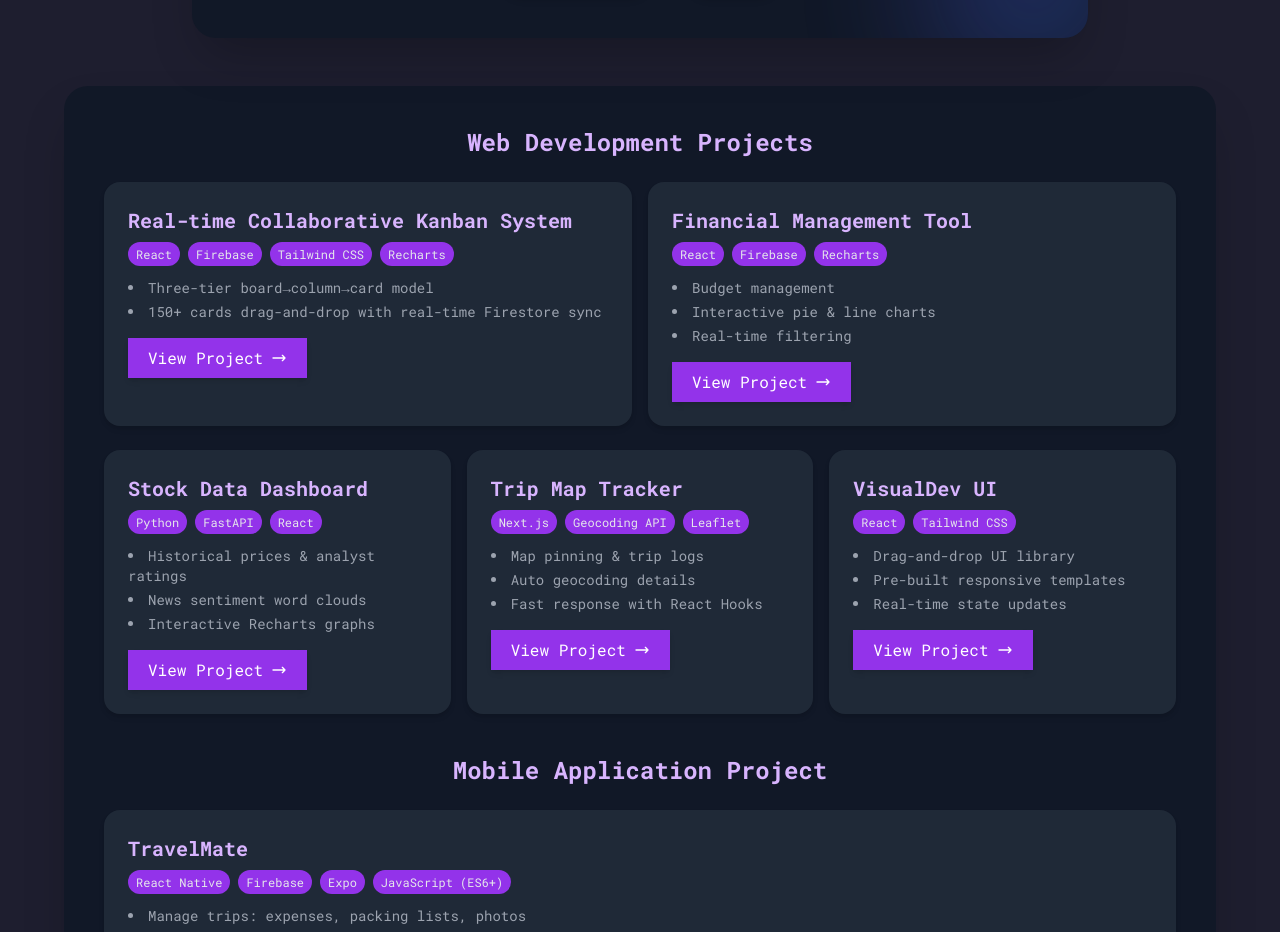
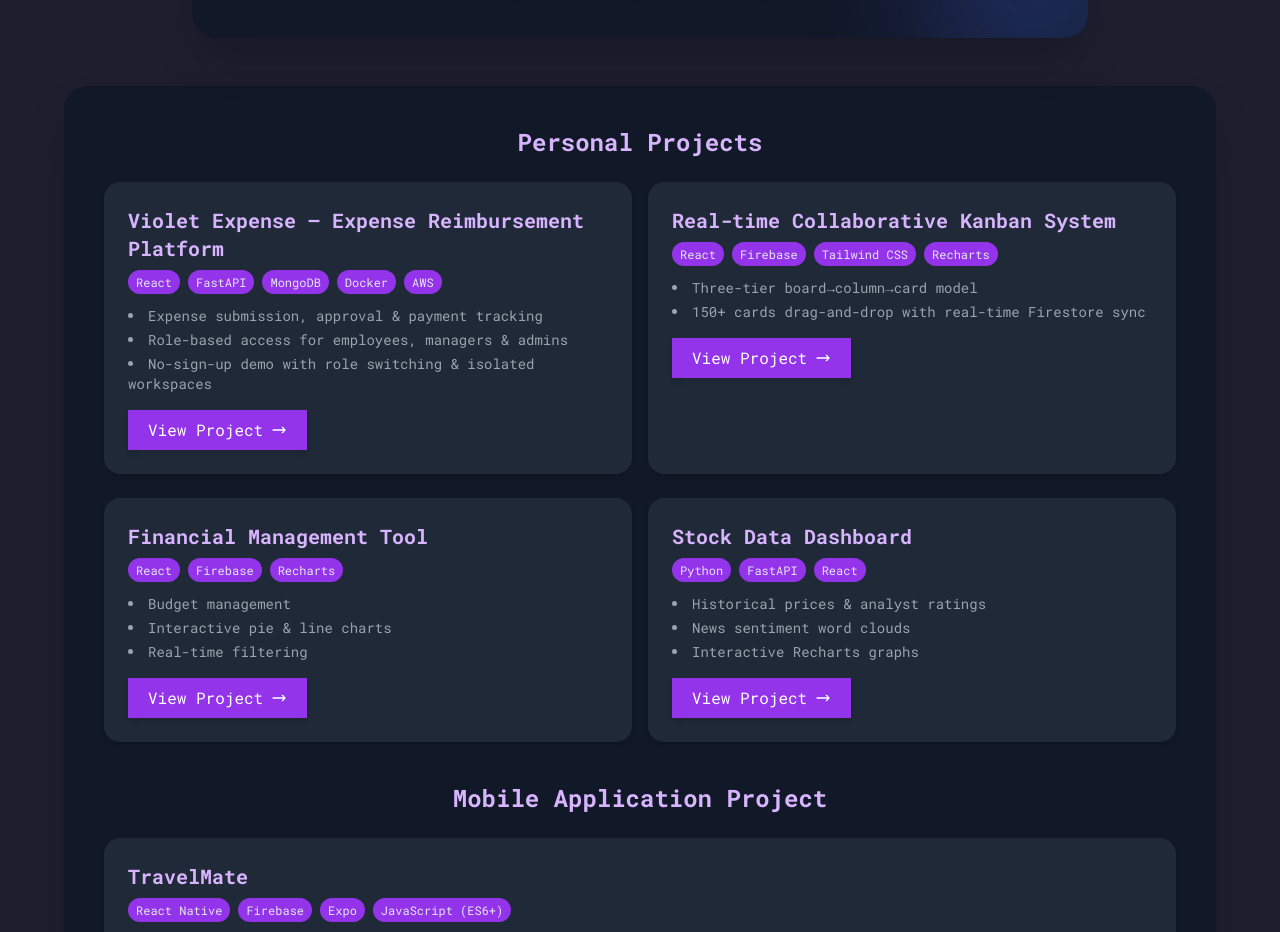
Before and after one commit to shihuayin/shihuayin.github.io, a React (Create React App) app: page / in a window 1280 px wide. Shown: the part 1160-2092 px from the top of the page. Built offline with nearby package versions, Linux system fonts and the light colour scheme.

Commit message:
Update personal projects with Violet Expense

```diff
--- a/src/components/Projects.js
+++ b/src/components/Projects.js
@@ -1,216 +1,3 @@
-// import RN1 from "../assets/RN1.png";
-// import RN2 from "../assets/RN2.png";
-// import RN3 from "../assets/RN3.png";
-// import RN4 from "../assets/RN4.png";
-
-// const Projects = () => {
-//   const projects = [
-//     {
-//       category: "Web Development Projects",
-//       items: [
-//         {
-//           title: "Real-time Collaborative Kanban System",
-//           tech: ["React", "Firebase", "Tailwind CSS", "Recharts"],
-//           description:
-//             "Three-tier board→column→card model;150+ cards drag-and-drop with real-time Firestore sync",
-//           link: "https://kanban-mvp.vercel.app/",
-//         },
-//         {
-//           title: "Financial Management Tool",
-//           tech: ["React", "Firebase", "Recharts"],
-//           description:
-//             "Budget management;Interactive pie & line charts;Real-time filtering",
-//           link: "https://personal-finance-app-amber.vercel.app/",
-//         },
-//         {
-//           title: "Stock Data Dashboard",
-//           tech: ["Python", "FastAPI", "React"],
-//           description:
-//             "Historical prices & analyst ratings;News sentiment word clouds;Interactive Recharts graphs",
-//           link: "https://stock-two-alpha.vercel.app/",
-//         },
-//         {
-//           title: "Trip Map Tracker",
-//           tech: ["Next.js", "Geocoding API", "Leaflet"],
-//           description:
-//             "Map pinning & trip logs;Auto geocoding details;Fast response with React Hooks",
-//           link: "https://travel-log-app-topaz.vercel.app/",
-//         },
-//         {
-//           title: "VisualDev UI",
-//           tech: ["React", "Tailwind CSS"],
-//           description:
-//             "Drag-and-drop UI library;Pre-built responsive templates;Real-time state updates",
-//           link: "https://visualdev-ui.vercel.app/",
-//         },
-//       ],
-//     },
-//     {
-//       category: "Mobile Application Project",
-//       items: [
-//         {
-//           title: "TravelMate",
-//           tech: ["React Native", "Firebase", "Expo", "JavaScript (ES6+)"],
-//           description:
-//             "Manage trips: expenses, packing lists, photos;Secure auth via Firebase;Modular navigation stacks for easy maintenance",
-//           link: "#",
-//           video:
-//             "https://drive.google.com/file/d/1xtxHF7GIjDutTS-WNYSdjXf2DQK25Lbt/view?usp=sharing",
-//           images: [RN1, RN2, RN3, RN4],
-//         },
-//       ],
-//     },
-//     {
-//       category: "Python Projects",
-//       items: [
-//         {
-//           title: "Handwritten Digit Recognition",
-//           tech: ["Python", "TensorFlow", "Keras", "Tkinter", "PIL"],
-//           description:
-//             "A Tkinter-based GUI lets users draw digits and shows classification probabilities from a pretrained CNN optimized with RMSprop;Users can correct any misclassifications, feeding those samples back into an on-the-fly retraining loop—achieving over 99% accuracy within 10 epochs.",
-//           link: "#",
-//         },
-//         {
-//           title: "TED Persuasive Adjective Explorer",
-//           tech: ["Python", "requests", "BeautifulSoup", "SpaCy", "VADER"],
-//           description:
-//             "Scrape and store subtitles from the decade’s most popular TED talks, then applies SpaCy and VADER to extract and score persuasive adjectives;Generates word clouds and sentiment-trend charts to compare high-impact adjective usage across different talk topics",
-//           link: "#",
-//         },
-//       ],
-//     },
-//   ];
-
-//   return (
-//     <section className="bg-gray-900 text-gray-100 rounded-3xl shadow-2xl p-10 mx-auto mt-12 w-11/12 max-w-6xl">
-//       {projects.map((group, gi) => (
-//         <div key={group.category} className="mb-10">
-//           <h3 className="text-2xl font-bold text-purple-300 mb-6 text-center">
-//             {group.category}
-//           </h3>
-
-//           {gi === 0 ? (
-//             <>
-//               {/* 第一行：前两个项目 */}
-//               <div className="grid grid-cols-1 sm:grid-cols-2 gap-4 mb-6">
-//                 {group.items.slice(0, 2).map((p) => (
-//                   <ProjectCard key={p.title} project={p} />
-//                 ))}
-//               </div>
-//               {/* 第二行：后三个项目 */}
-//               <div className="grid grid-cols-1 sm:grid-cols-2 md:grid-cols-3 gap-4">
-//                 {group.items.slice(2).map((p) => (
-//                   <ProjectCard key={p.title} project={p} />
-//                 ))}
-//               </div>
-//             </>
-//           ) : (
-//             <div
-//               className={
-//                 gi === 1
-//                   ? "grid grid-cols-1 gap-4"
-//                   : "grid grid-cols-1 sm:grid-cols-2 gap-4"
-//               }
-//             >
-//               {group.items.map((p) => (
-//                 <ProjectCard key={p.title} project={p} />
-//               ))}
-//             </div>
-//           )}
-//         </div>
-//       ))}
-//     </section>
-//   );
-// };
-
-// const ProjectCard = ({ project }) => (
-//   <div className="bg-gray-800 p-6 rounded-2xl shadow-md hover:shadow-lg transform hover:-translate-y-2 transition duration-300">
-//     <h4 className="text-xl font-semibold text-purple-300 mb-2">
-//       <a
-//         href={project.link}
-//         target={project.link !== "#" ? "_blank" : "_self"}
-//         rel={project.link !== "#" ? "noopener noreferrer" : ""}
-//         className={project.link !== "#" ? "hover:underline" : ""}
-//       >
-//         {project.title}
-//       </a>
-//     </h4>
-//     <div className="mb-3 flex flex-wrap gap-2">
-//       {project.tech.map((t) => (
-//         <span
-//           key={t}
-//           className="bg-purple-600 text-gray-200 text-xs px-2 py-1 rounded-full"
-//         >
-//           {t}
-//         </span>
-//       ))}
-//     </div>
-//     <ul className="text-gray-400 text-sm mb-4 list-disc list-inside space-y-1">
-//       {project.description.split(";").map((line, idx) => (
-//         <li key={idx}>{line.trim()}</li>
-//       ))}
-//     </ul>
-//     {project.images && (
-//       <div className="grid grid-cols-1 sm:grid-cols-2 md:grid-cols-4 gap-4 mb-4">
-//         {project.images.map((src, i) => (
-//           <img
-//             key={i}
-//             src={src}
-//             alt={`${project.title} ${i + 1}`}
-//             className="rounded-lg shadow-md w-full object-cover"
-//           />
-//         ))}
-//       </div>
-//     )}
-//     {project.video && (
-//       <div className="flex justify-center mb-4">
-//         <a
-//           href={project.video}
-//           target="_blank"
-//           rel="noopener noreferrer"
-//           className="inline-flex items-center bg-purple-500 text-white px-4 py-2 rounded-lg hover:bg-purple-600 transition"
-//         >
-//           <svg
-//             xmlns="http://www.w3.org/2000/svg"
-//             className="h-5 w-5 mr-2"
-//             viewBox="0 0 20 20"
-//             fill="currentColor"
-//           >
-//             <path d="M4 4v12l12-6L4 4z" />
-//           </svg>
-//           Watch Video Here
-//         </a>
-//       </div>
-//     )}
-//     {project.link !== "#" && (
-//       <a
-//         href={project.link}
-//         target="_blank"
-//         rel="noopener noreferrer"
-//         className="inline-flex items-center justify-center px-5 py-2 bg-purple-600 text-white font-semibold rounded-lg shadow-md hover:bg-purple-700 transition"
-//       >
-//         <span>View Project</span>
-//         <svg
-//           xmlns="http://www.w3.org/2000/svg"
-//           className="h-4 w-4 ml-2"
-//           fill="none"
-//           viewBox="0 0 24 24"
-//           stroke="currentColor"
-//         >
-//           <path
-//             strokeLinecap="round"
-//             strokeLinejoin="round"
-//             strokeWidth={2}
-//             d="M17 8l4 4m0 0l-4 4m4-4H3"
-//           />
-//         </svg>
-//       </a>
-//     )}
-//   </div>
-// );
-
-// export default Projects;
-
 import RN1 from "../assets/RN1.png";
 import RN2 from "../assets/RN2.png";
 import RN3 from "../assets/RN3.png";
@@ -220,8 +7,15 @@ import poster from "../assets/poster.pdf";
 const Projects = () => {
   const projects = [
     {
-      category: "Web Development Projects",
+      category: "Personal Projects",
       items: [
+        {
+          title: "Violet Expense — Expense Reimbursement Platform",
+          tech: ["React", "FastAPI", "MongoDB", "Docker", "AWS"],
+          description:
+            "Expense submission, approval & payment tracking;Role-based access for employees, managers & admins;No-sign-up demo with role switching & isolated workspaces",
+          link: "https://54.247.150.106/login",
+        },
         {
           title: "Real-time Collaborative Kanban System",
           tech: ["React", "Firebase", "Tailwind CSS", "Recharts"],
@@ -242,20 +36,6 @@ const Projects = () => {
           description:
             "Historical prices & analyst ratings;News sentiment word clouds;Interactive Recharts graphs",
           link: "https://stock-two-alpha.vercel.app/",
-        },
-        {
-          title: "Trip Map Tracker",
-          tech: ["Next.js", "Geocoding API", "Leaflet"],
-          description:
-            "Map pinning & trip logs;Auto geocoding details;Fast response with React Hooks",
-          link: "https://travel-log-app-topaz.vercel.app/",
-        },
-        {
-          title: "VisualDev UI",
-          tech: ["React", "Tailwind CSS"],
-          description:
-            "Drag-and-drop UI library;Pre-built responsive templates;Real-time state updates",
-          link: "https://visualdev-ui.vercel.app/",
         },
       ],
     },
@@ -312,8 +92,8 @@ const Projects = () => {
                   <ProjectCard key={p.title} project={p} />
                 ))}
               </div>
-              {/* 第二行：后三个项目 */}
-              <div className="grid grid-cols-1 sm:grid-cols-2 md:grid-cols-3 gap-4">
+              {/* Remaining projects */}
+              <div className="grid grid-cols-1 sm:grid-cols-2 gap-4">
                 {group.items.slice(2).map((p) => (
                   <ProjectCard key={p.title} project={p} />
                 ))}
```
